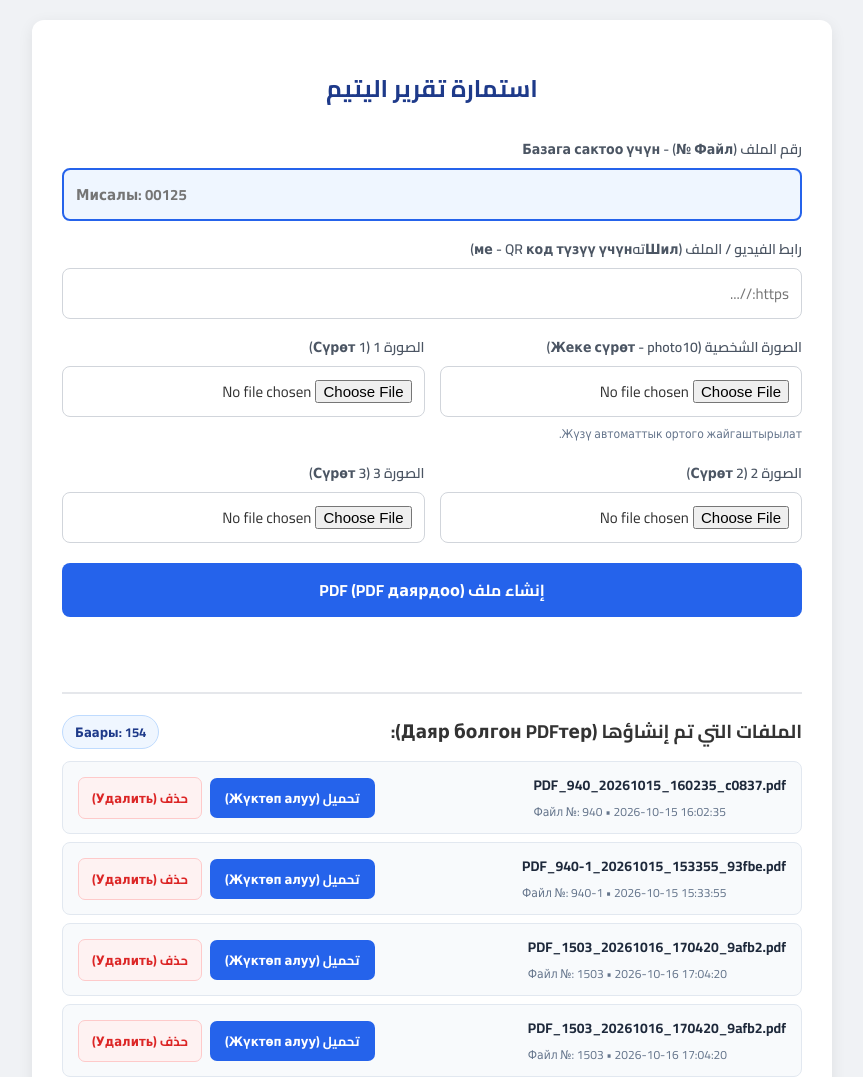
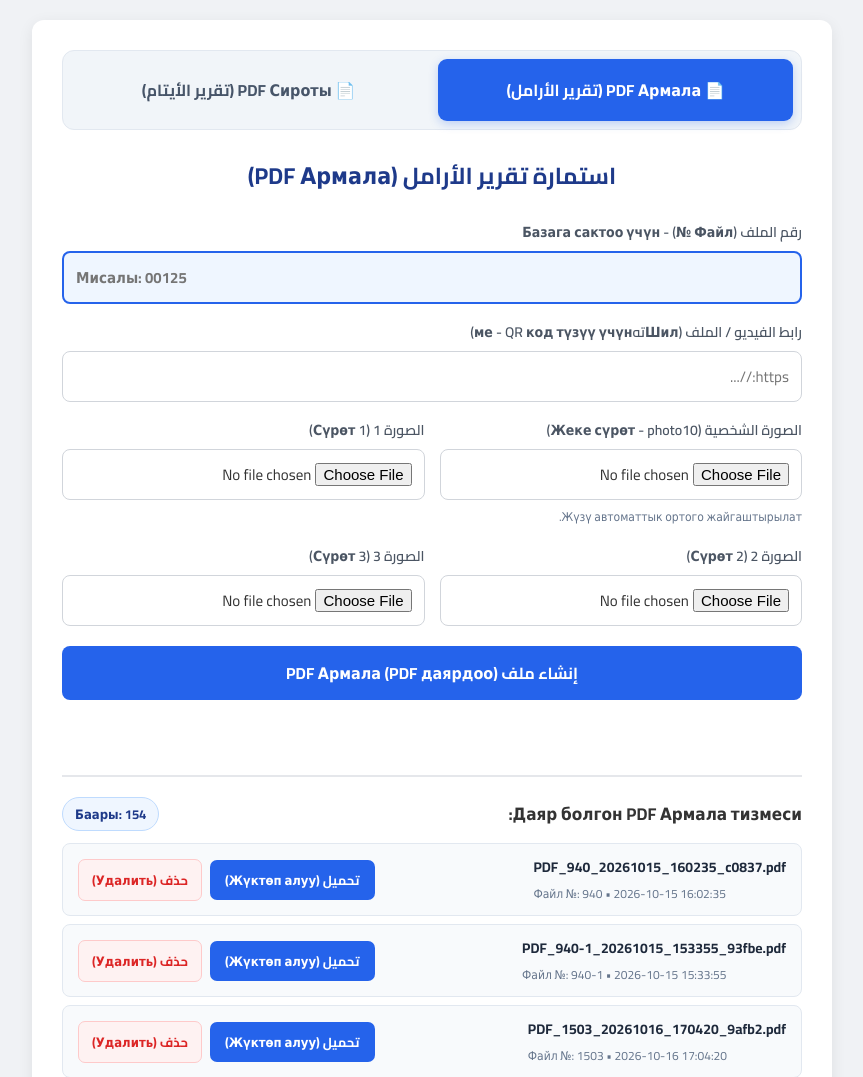
Before and after one commit to abdullaisaevv123-maker/as-safa, a Flask app: page / in a window 1280 px wide. Shown: the top 1077 px of the page, without its empty margins (208-1071 px from the left). Run offline with Flask 3, Linux system fonts and the light colour scheme; data comes from the database, SQL or seed files in the repository; parts of the project's set-up code (start-up, migrations or seed data) failed here and were passed over.

Commit message:
Add category tabs and update PDF generation form

```diff
--- a/templates/index.html
+++ b/templates/index.html
@@ -30,11 +30,53 @@
             box-shadow: 0 4px 15px rgba(0,0,0,0.08);
         }
 
+        /* КАТЕГОРИЯ ТАБДАРЫ (АРМАЛА / СИРОТЫ) */
+        .category-tabs {
+            display: grid;
+            grid-template-columns: 1fr 1fr;
+            gap: 12px;
+            margin-bottom: 24px;
+            background: #f1f5f9;
+            padding: 8px;
+            border-radius: 12px;
+            border: 1px solid #e2e8f0;
+        }
+
+        .tab-btn {
+            padding: 14px 16px;
+            border: 2px solid transparent;
+            border-radius: 9px;
+            background: transparent;
+            color: #475569;
+            font-size: 16px;
+            font-weight: 700;
+            cursor: pointer;
+            transition: all 0.2s ease;
+            text-align: center;
+        }
+
+        .tab-btn:hover {
+            background: #e2e8f0;
+            color: #1e293b;
+        }
+
+        .tab-btn.active-armala {
+            background: #2563eb;
+            color: #fff;
+            box-shadow: 0 3px 10px rgba(37, 99, 235, 0.25);
+        }
+
+        .tab-btn.active-siroty {
+            background: #059669;
+            color: #fff;
+            box-shadow: 0 3px 10px rgba(5, 150, 105, 0.25);
+        }
+
         h1 {
             text-align: center;
             color: #1e3a8a;
-            margin-bottom: 25px;
-            font-size: 24px;
+            margin-bottom: 22px;
+            font-size: 23px;
         }
 
         .form-grid {
@@ -85,10 +127,15 @@
             cursor: pointer;
             width: 100%;
             margin-top: 20px;
+            transition: background 0.2s;
         }
 
         .btn:hover {
-            background: #1d4ed8;
+            opacity: 0.93;
+        }
+
+        .btn-siroty {
+            background: #059669;
         }
 
         .status {
@@ -123,10 +170,13 @@
             justify-content: space-between;
             align-items: center;
             margin-bottom: 12px;
+            flex-wrap: wrap;
+            gap: 8px;
         }
 
         .pdf-list-header h3 {
             margin: 0;
+            font-size: 17px;
         }
 
         .pdf-count-badge {
@@ -192,8 +242,8 @@
             display: inline-block;
         }
 
-        .local-file-btn:hover {
-            background: #1d4ed8;
+        .local-file-btn.siroty-dl {
+            background: #059669;
         }
 
         .delete-file-btn {
@@ -234,9 +284,21 @@
 
 <div class="container">
 
-    <h1>استمارة تقرير اليتيم</h1>
+    <!-- КАТЕГОРИЯ ТАНДОО БАСКЫЧТАРЫ -->
+    <div class="category-tabs">
+        <button type="button" id="tabArmala" class="tab-btn active-armala" onclick="switchCategory('armala')">
+            📄 PDF Армала (تقرير الأرامل)
+        </button>
+        <button type="button" id="tabSiroty" class="tab-btn" onclick="switchCategory('siroty')">
+            📄 PDF Сироты (تقرير الأيتام)
+        </button>
+    </div>
+
+    <h1 id="pageTitle">استمارة تقرير الأرامل (PDF Армала)</h1>
 
     <form id="reportForm" enctype="multipart/form-data">
+        <input type="hidden" name="category" id="categoryInput" value="armala">
+
         <div class="form-grid">
 
             <!-- FILE NUMBER -->
@@ -279,7 +341,7 @@
         </div>
 
         <button type="submit" class="btn" id="submitBtn">
-            إنشاء ملف PDF (PDF даярдоо)
+            إنشاء ملف PDF Армала (PDF даярдоо)
         </button>
 
         <div id="status" class="status"></div>
@@ -288,8 +350,8 @@
     <!-- CREATED PDF FILES -->
     <div class="pdf-list">
         <div class="pdf-list-header">
-            <h3>الملفات التي تم إنشاؤها (Даяр болгон PDFтер):</h3>
-            <span id="totalBadge" class="pdf-count-badge">0</span>
+            <h3 id="listTitle">Даяр болгон PDF Армала тизмеси:</h3>
+            <span id="totalBadge" class="pdf-count-badge">Баары: 0</span>
         </div>
 
         <div id="filesContainer"></div>
@@ -306,10 +368,49 @@
     const scrollSentinel = document.getElementById('scrollSentinel');
     const totalBadge = document.getElementById('totalBadge');
 
+    const tabArmala = document.getElementById('tabArmala');
+    const tabSiroty = document.getElementById('tabSiroty');
+    const categoryInput = document.getElementById('categoryInput');
+    const pageTitle = document.getElementById('pageTitle');
+    const listTitle = document.getElementById('listTitle');
+    const fileNumberInput = document.getElementById('fileNumber');
+
+    let currentCategory = 'armala';
     let offset = 0;
     const LIMIT = 10;
     let isLoading = false;
     let hasMore = true;
+
+    function switchCategory(cat) {
+        if (currentCategory === cat && filesContainer.children.length > 0) return;
+        currentCategory = cat;
+        categoryInput.value = cat;
+        statusDiv.innerHTML = '';
+
+        if (cat === 'armala') {
+            tabArmala.className = 'tab-btn active-armala';
+            tabSiroty.className = 'tab-btn';
+            pageTitle.innerText = 'استمارة تقرير الأرامل (PDF Армала)';
+            pageTitle.style.color = '#1e3a8a';
+            btn.className = 'btn';
+            btn.innerText = 'إنشاء ملف PDF Армала (PDF даярдоо)';
+            listTitle.innerText = 'Даяр болгон PDF Армала тизмеси:';
+            fileNumberInput.style.borderColor = '#2563eb';
+            fileNumberInput.style.background = '#eff6ff';
+        } else {
+            tabArmala.className = 'tab-btn';
+            tabSiroty.className = 'tab-btn active-siroty';
+            pageTitle.innerText = 'استمارة تقرير الأيتام (PDF Сироты)';
+            pageTitle.style.color = '#065f46';
+            btn.className = 'btn btn-siroty';
+            btn.innerText = 'إنشاء ملف PDF Сироты (PDF даярдоо)';
+            listTitle.innerText = 'Даяр болгон PDF Сироты тизмеси:';
+            fileNumberInput.style.borderColor = '#059669';
+            fileNumberInput.style.background = '#ecfdf5';
+        }
+
+        loadMorePdfs(true);
+    }
 
     function createPdfCard(item) {
         const div = document.createElement('div');
@@ -317,6 +418,7 @@
         div.dataset.id = item.id;
 
         const createdDate = item.created_at ? item.created_at.replace('T', ' ') : '';
+        const dlBtnClass = currentCategory === 'siroty' ? 'local-file-btn siroty-dl' : 'local-file-btn';
 
         div.innerHTML = `
             <div class="pdf-info">
@@ -324,7 +426,7 @@
                 <span class="pdf-meta">Файл №: ${item.file_number} ${createdDate ? '• ' + createdDate : ''}</span>
             </div>
             <div class="pdf-actions">
-                <a href="${item.url}" target="_blank" class="local-file-btn">تحميل (Жүктөп алуу)</a>
+                <a href="${item.url}" target="_blank" class="${dlBtnClass}">تحميل (Жүктөп алуу)</a>
                 <button type="button" class="delete-file-btn" onclick="deletePdfItem(${item.id}, this)">حذف (Удалить)</button>
             </div>
         `;
@@ -332,7 +434,7 @@
     }
 
     async function loadMorePdfs(reset = false) {
-        if (isLoading) return;
+        if (isLoading && !reset) return;
         if (reset) {
             offset = 0;
             hasMore = true;
@@ -341,18 +443,22 @@
         if (!hasMore) return;
 
         isLoading = true;
+        const requestedCategory = currentCategory;
         scrollSentinel.style.display = 'block';
         scrollSentinel.innerText = 'Жүктөлүүдө...';
 
         try {
-            const res = await fetch(`/api/pdfs?offset=${offset}&limit=${LIMIT}`);
+            const res = await fetch(`/api/pdfs?category=${requestedCategory}&offset=${offset}&limit=${LIMIT}`);
             const data = await res.json();
+
+            if (requestedCategory !== currentCategory) return;
 
             if (data.ok) {
                 totalBadge.innerText = `Баары: ${data.total}`;
 
                 if (data.items.length === 0 && offset === 0) {
-                    filesContainer.innerHTML = '<div id="emptyMsg" style="color:#64748b; text-align:center; padding:15px;">Азырынча PDF түзүлө элек.</div>';
+                    const labelName = requestedCategory === 'siroty' ? 'PDF Сироты' : 'PDF Армала';
+                    filesContainer.innerHTML = `<div id="emptyMsg" style="color:#64748b; text-align:center; padding:15px;">Азырынча ${labelName} түзүлө элек.</div>`;
                     hasMore = false;
                     scrollSentinel.style.display = 'none';
                 } else {
@@ -397,11 +503,9 @@
                 if (card) card.remove();
                 offset = Math.max(0, offset - 1);
 
-                // Эгер баары өчүрүлсө
                 if (filesContainer.children.length === 0) {
                     loadMorePdfs(true);
                 } else {
-                    // Жалпы санды 1ге азайтуу
                     const currentTotal = parseInt(totalBadge.innerText.replace(/\D/g, ''), 10) || 1;
                     totalBadge.innerText = `Баары: ${Math.max(0, currentTotal - 1)}`;
                 }
@@ -433,11 +537,16 @@
     form.onsubmit = async (e) => {
         e.preventDefault();
 
+        const defaultBtnText = currentCategory === 'siroty'
+            ? 'إنشاء ملف PDF Сироты (PDF даярдоо)'
+            : 'إنشاء ملف PDF Армала (PDF даярдоо)';
+
         btn.disabled = true;
         btn.innerText = 'جاري المعالجة... (Даярдалууда...)';
         statusDiv.innerHTML = '';
 
         const formData = new FormData(form);
+        formData.set('category', currentCategory);
 
         try {
             const res = await fetch('/api/generate', { method: 'POST', body: formData });
@@ -452,7 +561,7 @@
                     </div>
                 `;
                 form.reset();
-                // Тизмени жаңылоо (жаңы кошулган PDF эң башына чыгат)
+                categoryInput.value = currentCategory;
                 loadMorePdfs(true);
             } else {
                 statusDiv.innerHTML = `<div style="color:#dc2626; background:#fef2f2; border:1px solid #fecaca; padding:10px; border-radius:7px;">✕ Ката: ${data.error}</div>`;
@@ -461,7 +570,7 @@
             statusDiv.innerHTML = `<div style="color:#dc2626; background:#fef2f2; border:1px solid #fecaca; padding:10px; border-radius:7px;">✕ Сервер катасы.</div>`;
         } finally {
             btn.disabled = false;
-            btn.innerText = 'إنشاء ملف PDF (PDF даярдоо)';
+            btn.innerText = defaultBtnText;
         }
     };
 </script>
```
